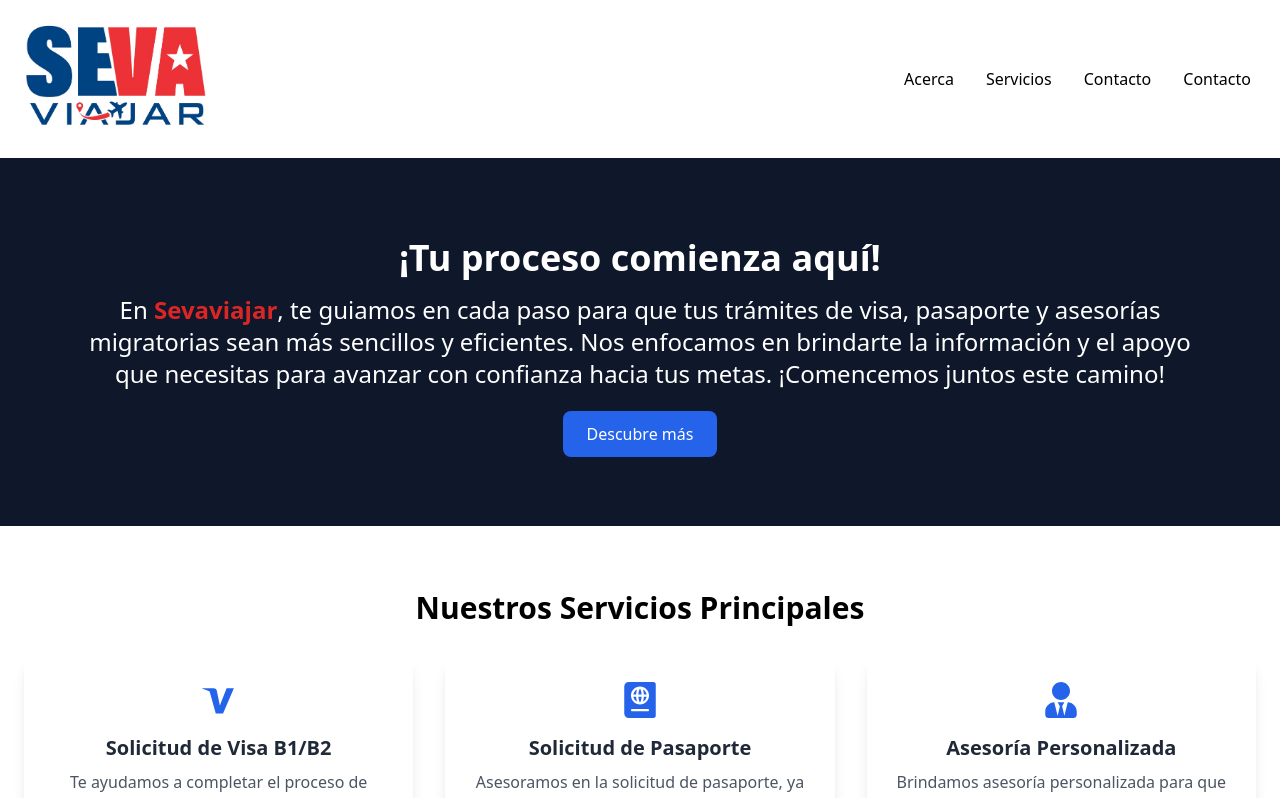
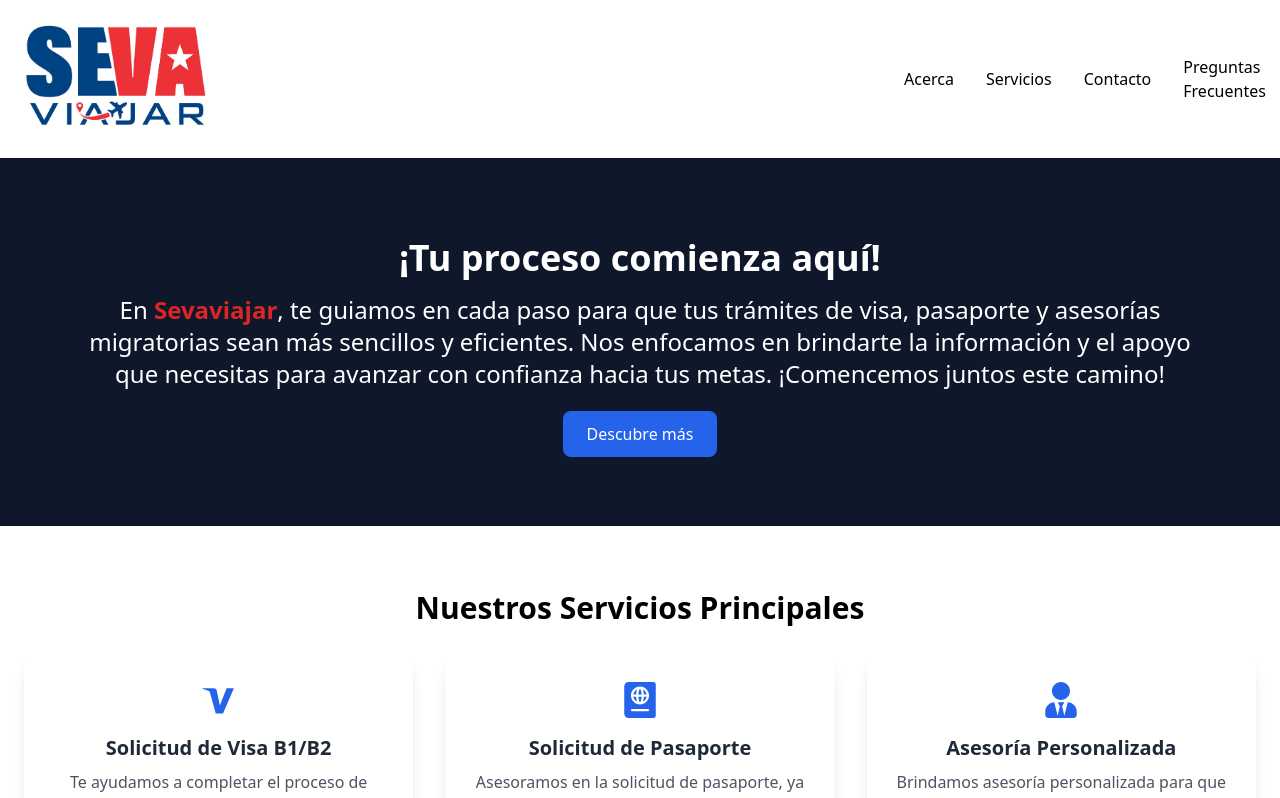
Before and after one commit to Sebastian0896/sevaviajar, a Next.js app: page / in a window 1280 px wide. Shown: the top 798 px of the page. Built offline with nearby package versions, Linux system fonts and the light colour scheme.

Commit message:
Menú actualizado 24-01-2025 a las 12:28pm

```diff
--- a/src/components/NavBar.jsx
+++ b/src/components/NavBar.jsx
@@ -75,7 +75,7 @@ export default function Navbar() {
                   className="md:text-black text-white hover:text-blue-600 font-medium text-md cursor-pointer"
                   onClick={() => setIsOpen(false)}
                 >
-                  Contacto
+                  Preguntas Frecuentes
                 </span>
               </Link>
             </li>
```
